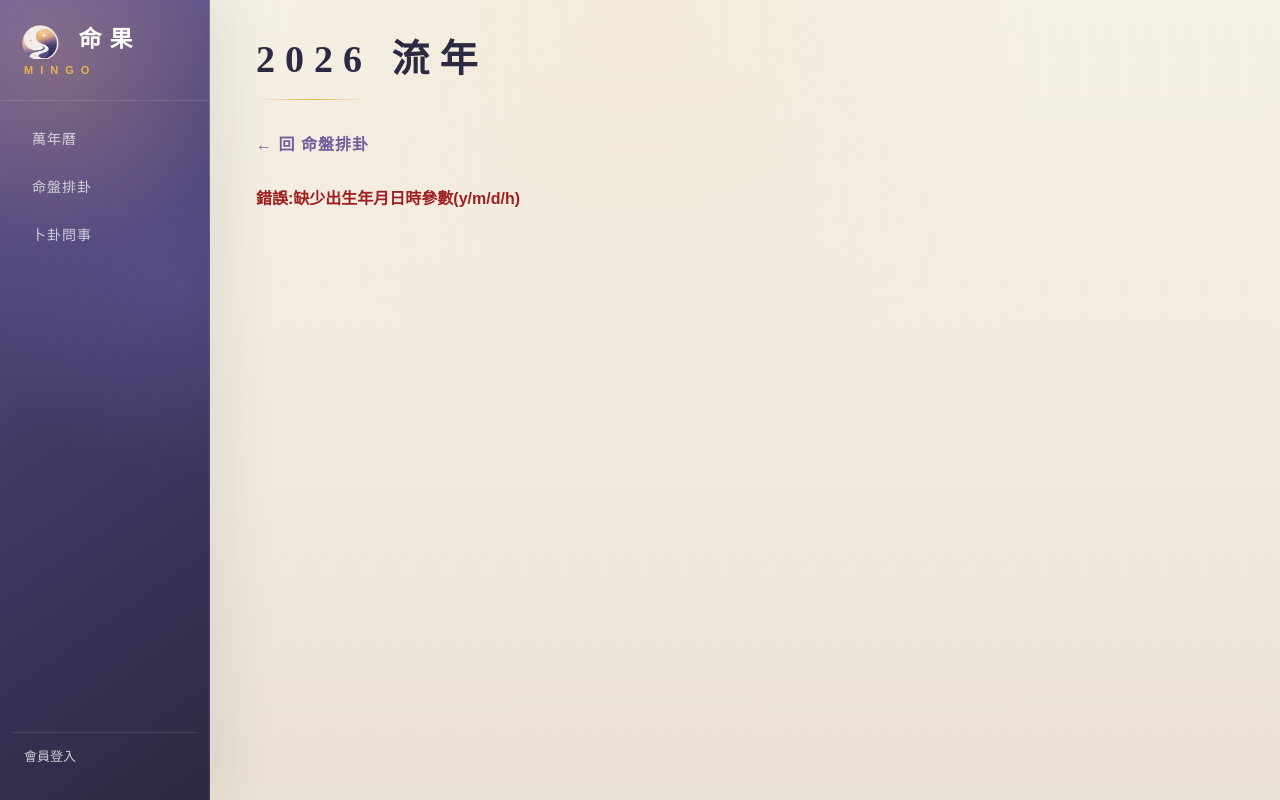
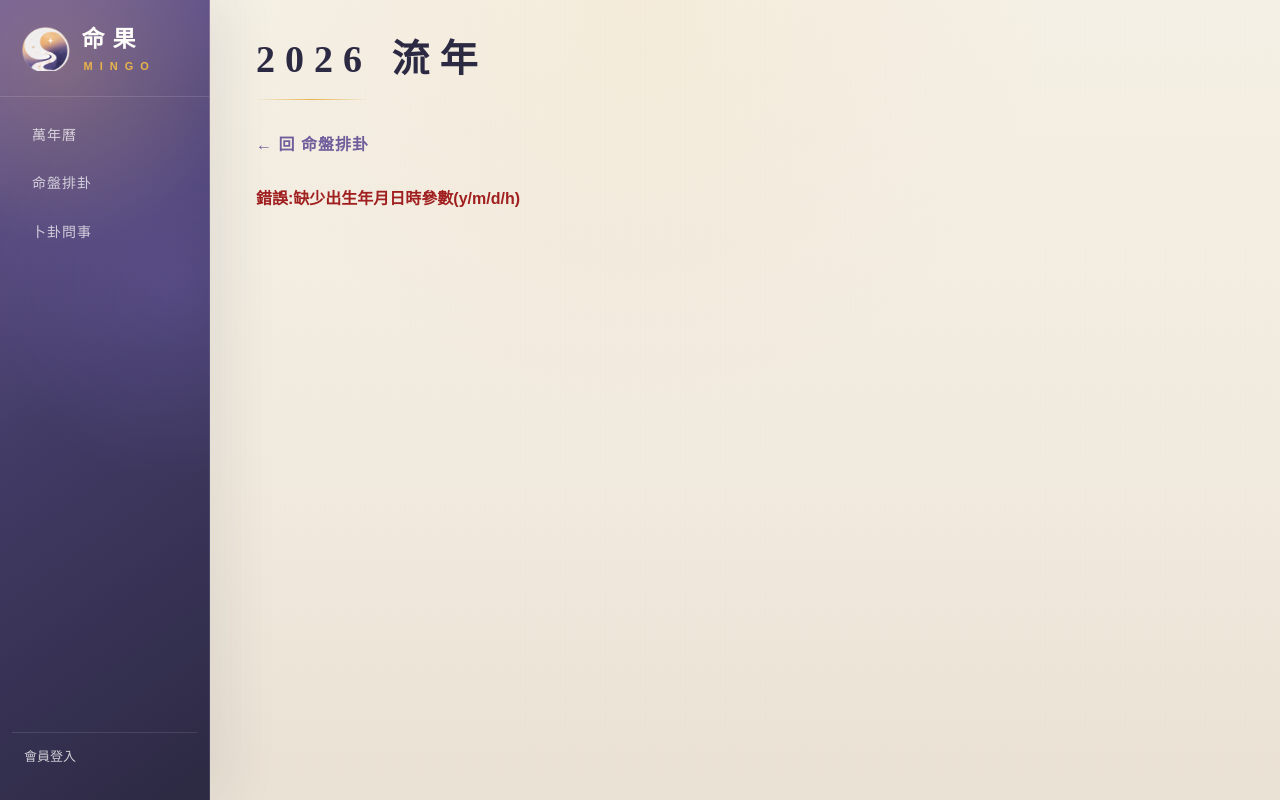
Before and after one commit to way503678/hexagram, a Flask app: page /fortune in a window 1280 px wide. Run offline with Flask 3, Linux system fonts and the light colour scheme; some libraries are stand-ins or nearby versions.

Commit message:
側欄品牌排版:mark 獨立在左,命果/MINGO 上下左對齊(flex)
Co-Authored-By: Claude Opus 4.8 (1M context) <noreply@anthropic.com>
Claude-Session: https://claude.ai/code/session_01KVnRHeuArPQH9TSRGiJR1K

```diff
--- a/static/style.css
+++ b/static/style.css
@@ -17,7 +17,10 @@ body {
 .brand-en, .landing-wordmark, .landing-subtitle-en { font-family: "Cormorant Garamond", serif; }
 /* 品牌 logo 圖(2026-07-03 新版):landing 主視覺 + 側欄小 mark */
 .landing-logo { width: min(300px, 68vw); height: auto; display: block; margin: 0 auto 18px; }
-.brand-mark { height: 34px; width: auto; vertical-align: middle; margin-right: 6px; }
+/* 側欄品牌:mark 獨立在左,右側「命果/MINGO」上下左對齊 */
+.sidebar .brand a { display: flex; align-items: center; gap: 12px; }
+.brand-mark { height: 44px; width: auto; flex-shrink: 0; }
+.brand-text { display: flex; flex-direction: column; text-align: left; }
 /* 全域連結色:預設走 MINGO 紫(避免吃到瀏覽器預設藍);有 scope 的連結如 sidebar 自帶色不受影響 */
 a { color: var(--primary); }
 a:hover { color: var(--accent); }
--- a/templates/base.html
+++ b/templates/base.html
@@ -22,7 +22,7 @@
     <aside class="sidebar" id="sidebar">
       <div class="brand"><a href="/" style="color:inherit;text-decoration:none;">
         <img class="brand-mark" src="{{ url_for('static', filename='mingo-mark.png') }}?v={{ asset_version }}" alt="">
-        命果 <span class="brand-en">MINGO</span></a></div>
+        <span class="brand-text">命果 <span class="brand-en">MINGO</span></span></a></div>
       <nav>
         <a href="/almanac" class="{% if mode == 'almanac' %}active{% endif %}">萬年曆</a>
         <a href="/cast" class="{% if mode == 'solar' %}active{% endif %}">命盤排卦</a>
```
